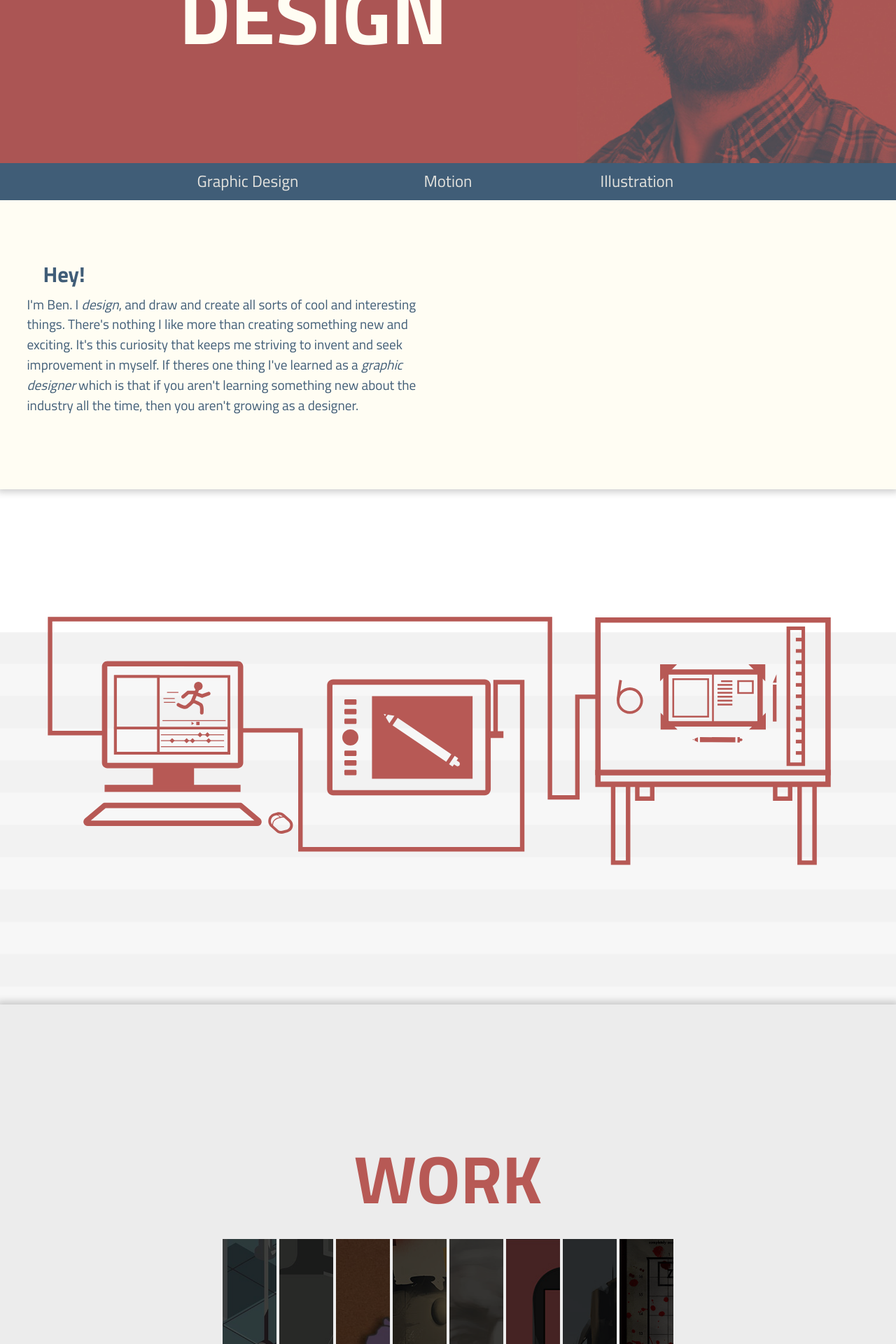
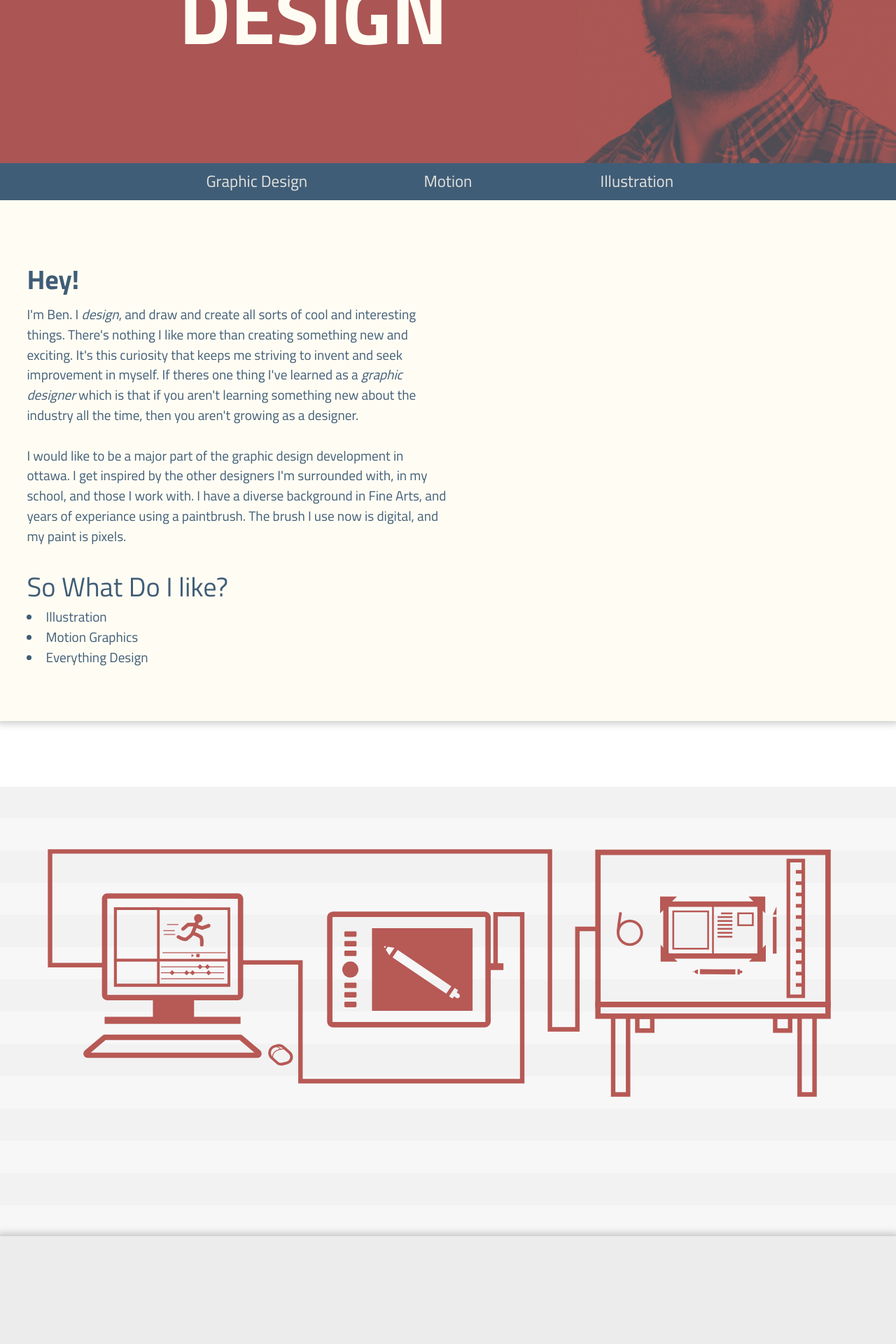
Before and after one commit to benmarley/portfolio, a Jekyll site: the page built from index.html, in a window 1280 px wide. Shown: the part 377-2297 px from the top of the page at 70% size. Built offline with Jekyll 4.4.1, drawn with Linux system fonts in a browser that asks for light colours; Markdown is read by kramdown in place of the engine named in the settings; some of the changed text lies outside the part shown.

Commit message:
continued finishing up site

```diff
--- a/css/main.css
+++ b/css/main.css
@@ -23,7 +23,6 @@
 	height: 100vh;
 	margin: 0;
 	padding: 0;
-
 	overflow-y: auto;
 	overflow-x: hidden;
 	-webkit-overflow-scrolling: touch;
@@ -60,6 +59,7 @@
 	margin-left: 2em;
 	margin-right: 2em;
 	margin-bottom: 2em;
+	margin-top: 10em;
 }
 
 .wb-border {
@@ -201,6 +201,7 @@
 .banner img {
 	display: block;
 	position: relative;
+	z-index: 10;
 }
 
 .banner-heading {
@@ -212,7 +213,7 @@
 	font-size: 250%;
 	text-align: left;
 	line-height: .9;
-	z-index: 1;
+	z-index: 24;
 }
 
 .ben {
@@ -261,6 +262,9 @@
 
 .intro {
 	margin: 0;
+	font-size: 200%;
+	padding-left: 1em;
+	color: #405d77;
 }
 
 .social-media {
@@ -463,6 +467,7 @@
 	background-color: #b75955;
 	position: relative;
 	margin-top: 15%;
+	padding-bottom: 5em;
 }
 
 .contact {
@@ -473,10 +478,9 @@
 	text-align: right;
 	padding-right: 1em;
 	position: absolute;
-	top: 1em;
+	top: 2em;
 	right: 0%;
 	text-decoration: none;
-	font-size: 120%;
 }
 
 .contact a {
@@ -756,6 +760,9 @@
 	margin: 0;
 	font-size: 70%;
 	color: white;
+	position: absolute;
+	bottom: 0%;
+	right: 1%;
 }
 
 .skip-links {
@@ -795,8 +802,9 @@
 
 .item-title {
 	margin-top: 1em;
-	padding-left: 2em;
+	/*padding-left: 2em;*/
 	margin-bottom: 0;
+	text-align: center;
 }
 
 .fixed-test {
@@ -864,9 +872,10 @@
 }
 
 .info-content {
-	width: 50%;
-	padding-left: 3em;
+	width: 100%;
+	padding-left: 10%;
 	padding-top: 2em;
+	padding-right: 10%;
 }
 
 @media only screen and (min-width: 25em) {
@@ -887,6 +896,12 @@
 	}
 
 @media only screen and (min-width: 38em) {
+
+	.info-content {
+		padding-left: 20%;
+		padding-right: 20%;
+
+	}
 
 	.center-intro {
 	width: 50%;
@@ -968,13 +983,14 @@
 		top: -2em;
 	}
 
-	.pad-main {
-		padding-left: 20%;
-		padding-right: 20%;
-	}
+
 
 	.banner-heading {
 		font-size: 400%;
+	}
+
+	.info-content {
+		padding-left: 20%;
 	}
 }
 
@@ -1007,6 +1023,11 @@
 	.banner-heading {
 		font-size: 500%;
 	}
+
+	.pad-main {
+		padding-left: 20%;
+		padding-right: 20%;
+	}
 }
 
 
@@ -1036,6 +1057,15 @@
 	.banner-heading {
 		font-size: 600%;
 	}
+	.info-content {
+		padding-left: 30%;
+		padding-right: 30%;
+
+	}
+
+	.center-intro li {
+		text-align: center;
+	}
 }
 
 @media only screen and (min-width: 72em) {
@@ -1043,6 +1073,10 @@
 	.tab-1 {
 		left: 16%;
 	}
+	.pad-main {
+	padding-left: 23%;
+	padding-right: 23%;
+}
 }
 
 @media only screen and (min-width: 80em) {
@@ -1062,6 +1096,14 @@
 	#lightbox-two:target {
 	/*width: 50%;*/
 	}
+
+	.bg-8 {
+		background-size: 36em;
+	}
+
+	.tab-1 {
+		left: 17%;
+	}
 }
 
 @media only screen and (min-width: 90em) {
@@ -1077,6 +1119,23 @@
 		.tab-bg {
 		top: 92.5%;
 	}
+
+	.center-intro {
+		width: 40%;
+		margin-left: auto;
+		margin-right: auto;
+	}
+	.intro {
+		text-align: center;
+	}
+
+	.tab-1 {
+		left: 18%;
+	}
+	.footer {
+		padding-bottom: 0;
+	}
+
 }
 
 @media only screen and (min-width: 100em) {
@@ -1096,12 +1155,27 @@
 	.tab-bg {
 		top: 93%;
 	}
+
+	.tab-1 {
+		left: 19%;
+	}
+	.intro:first-child{
+		font-size: 300%;
+	}
 }
 
 @media only screen and (min-width: 110em) {
 	.tab-bg {
 		top: 94.5%;
 	}
+
+	.tab-1 {
+		left: 20%;
+	}
+	.banner-heading {
+		font-size: 900%;
+	}
+
 }
 
 
@@ -1113,6 +1187,20 @@
 
 	.parallax-group {
 		height: 48em;
+	}
+
+	.center-intro {
+		width: 30%;
+	}
+
+	.banner-heading {
+		font-size: 1000%;
+	}
+
+	.info-content {
+		padding-left: 35%;
+		padding-right: 35%;
+
 	}
 }
 
--- a/graphicdesign.html
+++ b/graphicdesign.html
@@ -2,7 +2,7 @@
 layout: category
 title: Graphic Design – Ben Marley Design
 ---
-		<h2 CLASS="gd-title">GRAPHIC DESIGN</h2>
+		<h2 CLASS="gd-title blue">GRAPHIC DESIGN</h2>
 
 		<div class="grid proj-images">
 
--- a/illustration.html
+++ b/illustration.html
@@ -2,13 +2,13 @@
 layout: category
 title: Illustration – Ben Marley Design
 ---
-		<h2 CLASS="gd-title">ILLUSTRATION</h2>
+		<h2 CLASS="gd-title grey">ILLUSTRATION</h2>
 
 		<div class="grid proj-images">
 			<div id="grid-contain" class="portfolio-page-spacing unit unit-xs-1 unit-s-1 unit-m-1-2 unit-l-1-3">
 				<a href="port-iso.html">
 					<img class="back-scale" src="images/iso-square.jpg">
-					<h2 id="box-title" class="grid-heading-title blue">Isometric Illustration</h2>
+					<h2 id="box-title" class="grid-heading-title beige">Isometric Illustration</h2>
 				</a>
 			</div>
 
--- a/index.html
+++ b/index.html
@@ -29,8 +29,13 @@
 	</div>
 
 	<div class="intro-spacing">
-		<h2 class="intro center-intro">Hey!</h2>
+		<h2 class="intro">Hey!</h2>
 		<p class="center-intro">I'm Ben. I <em>design</em>, and draw and create all sorts of cool and interesting things. There's nothing I like more than creating something new and exciting. It's this curiosity that keeps me striving to invent and seek improvement in myself. If theres one thing I've learned as a <em>graphic designer</em> which is that if you aren't learning something new about the industry all the time, then you aren't growing as a designer.</p>
+		<p class="center-intro">I would like to be a major part of the graphic design development in ottawa. I get inspired by the other designers I'm surrounded with, in my school, and those I work with. I have a diverse background in Fine Arts, and years of experiance using a paintbrush. The brush I use now is digital, and my paint is pixels.</p>
+		<ul class="intro bullets"> So What Do I like?</ul>
+			<li class="center-intro">Illustration</li>
+			<li class="center-intro">Motion Graphics</li>
+			<li class="center-intro">Everything Design</li>
 	</div>
 
 
@@ -167,7 +172,7 @@
 				<img class="back-to-top" src="http://placehold.it/100x100" alt="back to top">
 			</a>
 
-			<a  href="mailto:hey@benmarleydesign.ca" class="contact">Contact Me: hey@benmarleydesign.ca</a>
+			<a  href="mailto:hey@benmarleydesign.ca" class="contact">Contact Me:<br> hey@benmarleydesign.ca</a>
 			<p class="copyright" role="contentinfo">©Copyright • Ben Marley 2015</p>
 		</footer>
 
--- a/motion.html
+++ b/motion.html
@@ -2,7 +2,7 @@
 layout: category
 title: Motion – Ben Marley Design
 ---
-		<h2 CLASS="gd-title">MOTION GRAPHICS</h2>
+		<h2 CLASS="gd-title red">MOTION GRAPHICS</h2>
 
 		<div class="grid proj-images">
 			<div id="grid-contain" class="portfolio-page-spacing unit unit-xs-1 unit-s-1 unit-m-1-2 unit-l-1-3">
```
